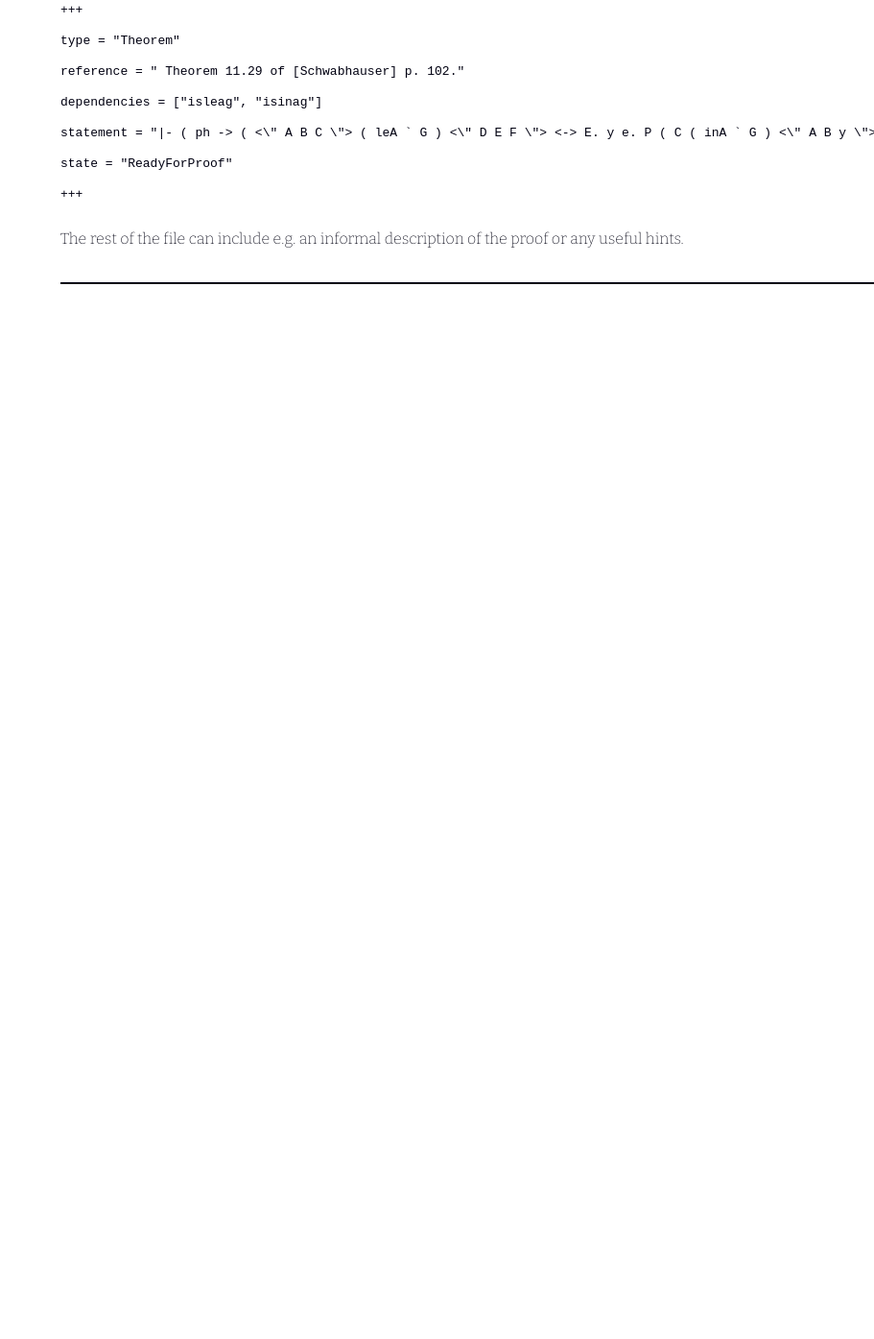
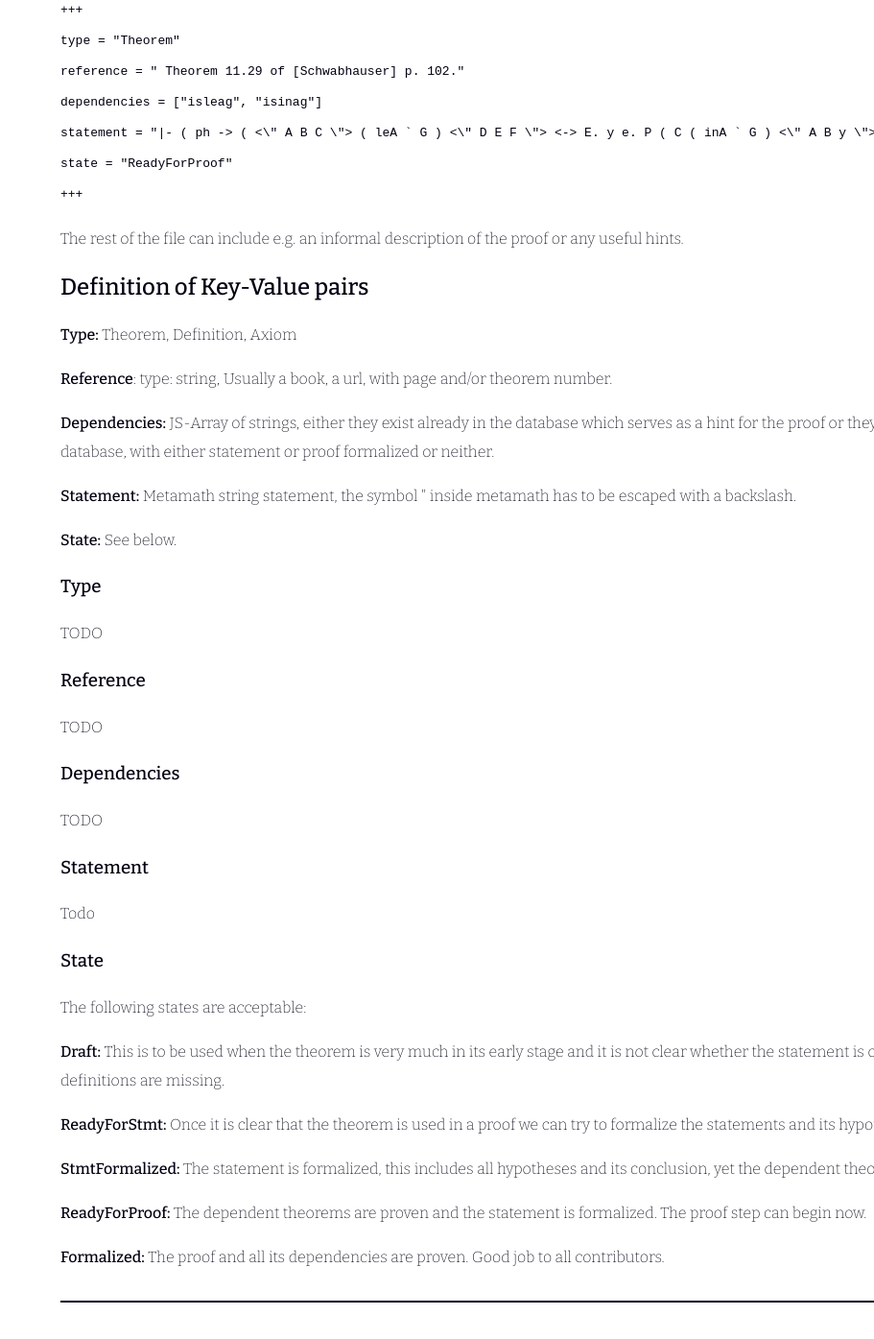
Before and after one commit to tirix/metamath-blueprints, a plain HTML site: page index.html in a window 1280 px wide. Shown: the part 896-2291 px from the top of the page at 96% size, without its empty margins (369-1280 px from the left). Before the commit the page ends 1247 px from the top, so only its background shows below. Drawn offline with nearby package versions, Linux system fonts and the light colour scheme; some packages are replaced by stand-ins of ours.

Commit message:
Deploying to gh-pages from @ tirix/metamath-blueprints@22eb706f2a2638c68ad779f7e615b8e94d1afcd8 🚀

```diff
--- a/index.html
+++ b/index.html
@@ -77,6 +77,27 @@ state = "ReadyForProof"
 +++
 </code></pre>
 <p>The rest of the file can include e.g. an informal description of the proof or any useful hints.</p>
+<h2>Definition of Key-Value pairs</h2>
+<p><strong>Type:</strong> Theorem, Definition, Axiom</p>
+<p><strong>Reference</strong>: type: string, Usually a book, a url, with page and/or theorem number.</p>
+<p><strong>Dependencies:</strong> JS-Array of strings, either they exist already in the database which serves as a hint for the proof or they link to a lemma not in the database, with either statement or proof formalized or neither.</p>
+<p><strong>Statement:</strong> Metamath string statement, the symbol " inside metamath has to be escaped with a backslash.</p>
+<p><strong>State:</strong> See below.</p>
+<h3>Type</h3>
+<p>TODO</p>
+<h3>Reference</h3>
+<p>TODO</p>
+<h3>Dependencies</h3>
+<p>TODO</p>
+<h3>Statement</h3>
+<p>Todo</p>
+<h3>State</h3>
+<p>The following states are acceptable:</p>
+<p><strong>Draft:</strong> This is to be used when the theorem is very much in its early stage and it is not clear whether the statement is of use yet or that necessary definitions are missing.</p>
+<p><strong>ReadyForStmt:</strong> Once it is clear that the theorem is used in a proof we can try to formalize the statements and its hypotheses.</p>
+<p><strong>StmtFormalized:</strong> The statement is formalized, this includes all hypotheses and its conclusion, yet the dependent theorems are not yet proven.</p>
+<p><strong>ReadyForProof:</strong> The dependent theorems are proven and the statement is formalized. The proof step can begin now.</p>
+<p><strong>Formalized:</strong> The proof and all its dependencies are proven. Good job to all contributors.</p>
 </p>
 				<hr />
 			</div>
```
